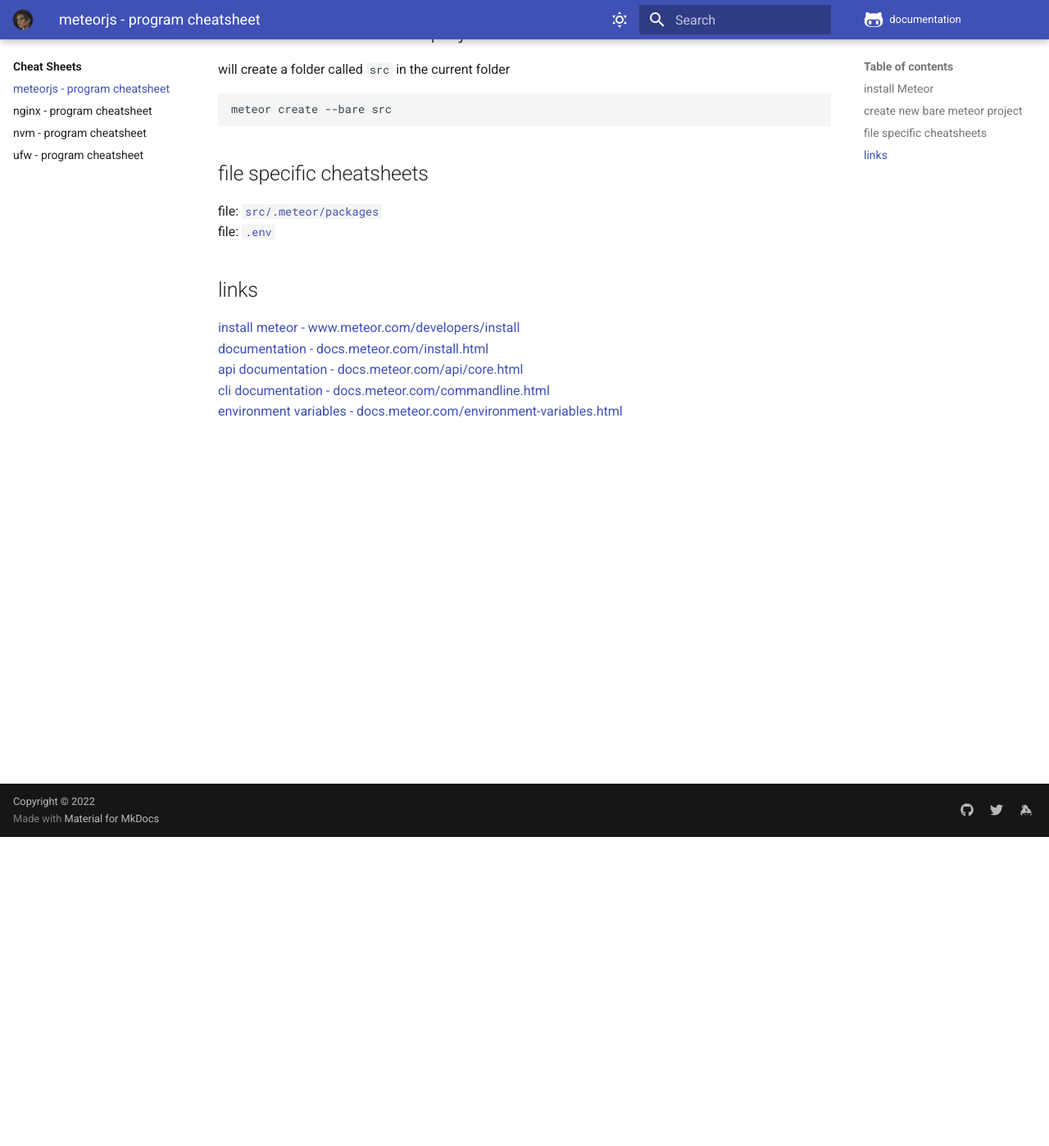
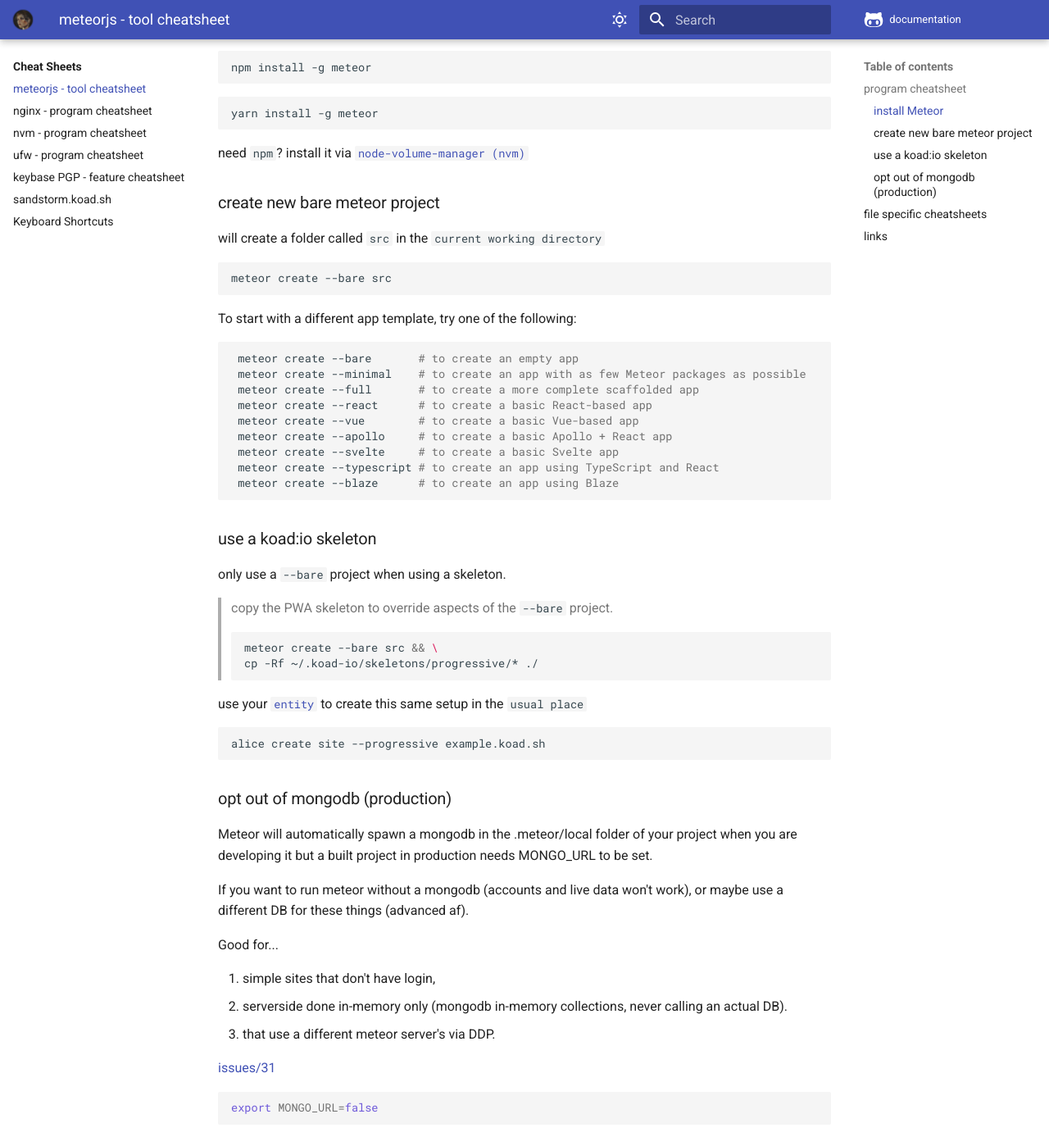
Before and after one commit to koad/documentation, an MkDocs documentation site: the page built from src/cheatsheets/meteor-js/index.md, in a window 1280 px wide and 1400 px high, scrolled down 379 px. Shown: the whole window at 82% size. Built offline with MkDocs 1.6.1 and Material for MkDocs 9.7.7, drawn with Linux system fonts in a browser that asks for light colours; comment, search, counter and statistics services are not loaded; some of the changed text lies outside the part shown.

Commit message:
expanded meteor cheatsheet, added a couple more pages

````diff
--- a/mkdocs.yml
+++ b/mkdocs.yml
@@ -101,6 +101,8 @@ markdown_extensions:
   - pymdownx.tasklist:
       custom_checkbox: true
       clickable_checkbox: true
+  - attr_list
+  - md_in_html
 
 nav:
   - Home:
@@ -155,6 +157,7 @@ nav:
     - Getting Things Done (GTD): reference/books/gtd-getting-things-done.md
     - New Local Economy: reference/books/new-local-economy.md
     - The Amazing Power of Deliberate Intent: reference/books/the-amazing-power-of-deliberate-intent.md
+    - reference/books/digital-minimalism.md
   - Reference:
     - reference/index.md
     - Topic Coverage: checklists/kingdom-general.md
@@ -172,3 +175,6 @@ nav:
     - cheatsheets/nginx/index.md
     - cheatsheets/node-volume-manager/index.md
     - cheatsheets/uncomplicated-firewall/index.md
+    - reference/generate-keybase-gpg-key.md
+    - scratch-pad/install-sandstorm-via-docker.md
+    - scratch-pad/keyboard-shortcuts.md
--- a/src/cheatsheets/meteor-js/index.md
+++ b/src/cheatsheets/meteor-js/index.md
@@ -1,15 +1,68 @@
-# meteorjs - program cheatsheet
+# meteorjs - tool cheatsheet
 
-## install Meteor
+> Meteor is an open source framework for seamlessly building and deploying Web, Mobile, and Desktop applications in Javascript.
+[meteor.com](https://www.meteor.com/)
+
+## program cheatsheet
+
+### install Meteor
 ```bash
 npm install -g meteor
 ```
+```bash
+yarn install -g meteor
+```
 need `npm`?  install it via [`node-volume-manager (nvm)`](/cheatsheets/node-volume-manager)
 
-## create new bare meteor project
-will create a folder called `src` in the current folder
+### create new bare meteor project
+will create a folder called `src` in the `current working directory`
 ```bash
 meteor create --bare src
+```
+
+To start with a different app template, try one of the following:
+```bash
+ meteor create --bare       # to create an empty app
+ meteor create --minimal    # to create an app with as few Meteor packages as possible
+ meteor create --full       # to create a more complete scaffolded app
+ meteor create --react      # to create a basic React-based app
+ meteor create --vue        # to create a basic Vue-based app
+ meteor create --apollo     # to create a basic Apollo + React app
+ meteor create --svelte     # to create a basic Svelte app
+ meteor create --typescript # to create an app using TypeScript and React
+ meteor create --blaze      # to create an app using Blaze
+```
+
+### use a koad:io skeleton
+only use a `--bare` project when using a skeleton.
+
+> copy the PWA skeleton to override aspects of the `--bare` project.
+```bash
+meteor create --bare src && \
+cp -Rf ~/.koad-io/skeletons/progressive/* ./
+```
+
+use your [`entity`](https://docs.koad.sh/reference/koad-io-entity/) to create this same setup in the `usual place`
+```bash
+alice create site --progressive example.koad.sh
+```
+
+### opt out of mongodb (production)
+
+Meteor will automatically spawn a mongodb in the .meteor/local folder of your project when you are developing it but a built project in production needs MONGO_URL to be set.
+
+If you want to run meteor without a mongodb (accounts and live data won't work), or maybe use a different DB for these things (advanced af).
+
+Good for...
+
+1. simple sites that don't have login,
+2. serverside done in-memory only (mongodb in-memory collections, never calling an actual DB).
+3. that use a different meteor server's via DDP.
+
+[issues/31](https://github.com/meteor/meteor-feature-requests/issues/31)
+
+```bash
+export MONGO_URL=false
 ```
 
 ## file specific cheatsheets
````
Also changed, not shown: src/reference/books/digital-minimalism.md (added, +23 -0 lines), src/reference/generate-keybase-gpg-key.md (added, +24 -0 lines), src/scratch-pad/install-sandstorm-via-docker.md (added, +52 -0 lines), src/scratch-pad/keyboard-shortcuts.md (added, +114 -0 lines).
